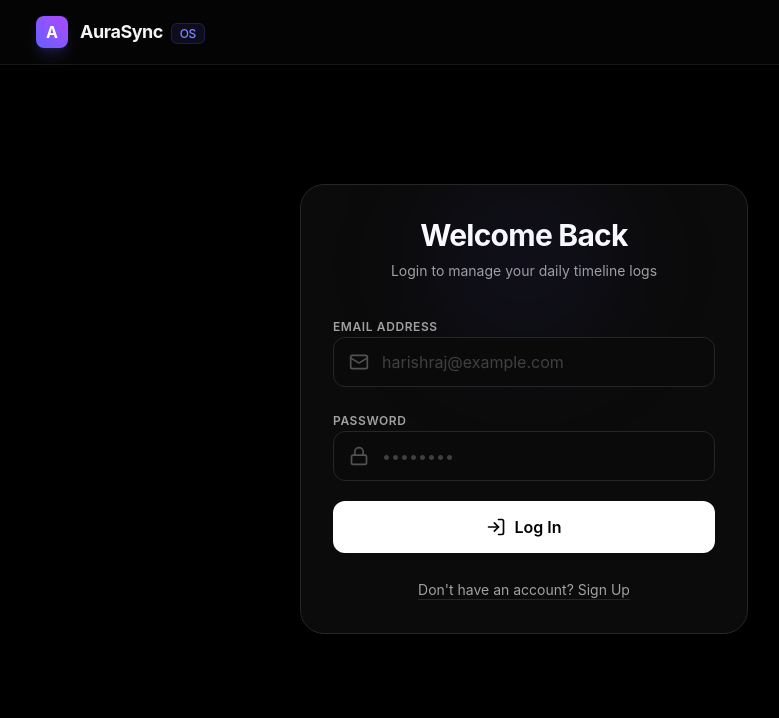
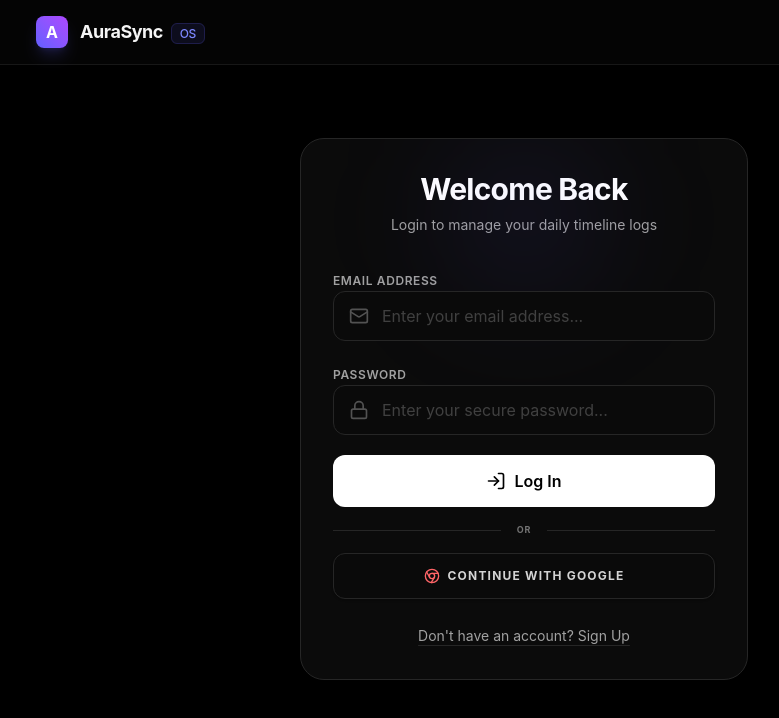
Before and after one commit to Harishraj006/AuraSync, a React (Vite) app in the folder client/: page / in a window 1280 px wide. Shown: the top 718 px of the page, without its empty margins (116-895 px from the left). Built offline with nearby package versions, Linux system fonts and the light colour scheme.

Commit message:
fix: updated login component target url endpoints and google auth integration layer

```diff
--- a/client/src/pages/Login.jsx
+++ b/client/src/pages/Login.jsx
@@ -1,7 +1,10 @@
 import { useState } from 'react';
 import { motion } from 'framer-motion';
-import { Mail, Lock, LogIn, UserPlus } from 'lucide-react';
+import { Mail, Lock, LogIn, UserPlus, Chrome } from 'lucide-react';
 import axios from 'axios';
+
+// Live Production Render Backend API Node Link
+const API_BASE_URL = "https://aurasync-backend-4o2n.onrender.com";
 
 export default function Login({ onLoginSuccess }) {
   const [isSignUp, setIsSignUp] = useState(false);
@@ -16,17 +19,26 @@ export default function Login({ onLoginSuccess }) {
 
     const endpoint = isSignUp ? '/api/auth/signup' : '/api/auth/login';
     try {
-      const response = await axios.post(`http://localhost:5000${endpoint}`, { email, password });
+      const response = await axios.post(`${API_BASE_URL}${endpoint}`, {
+        email: email.trim(),
+        password
+      });
       if (response.data.success) {
         // Logged in successfully, pass user data up
-        onLoginSuccess(response.data.user || response.data.session.user);
+        onLoginSuccess(response.data.user || response.data.session?.user);
       }
     } catch (error) {
-      console.error("Auth Error:", error);
-      alert(error.response?.data?.error || "Authentication failed!");
+      console.error("Auth Error Layer:", error);
+      alert(error.response?.data?.error || "Authentication matrix failed!");
     } finally {
       setLoading(false);
     }
+  };
+
+  // 🌟 GOOGLE AUTHENTICATION INTEGRATION ROUTER REDIRECTION
+  const handleGoogleLogin = () => {
+    // Supabase native direct cloud OAuth url redirection node
+    window.location.href = `https://your-supabase-project-id.supabase.co/auth/v1/authorize?provider=google&redirect_to=${window.location.origin}`;
   };
 
   return (
@@ -56,7 +68,7 @@ export default function Login({ onLoginSuccess }) {
                 type="email"
                 value={email}
                 onChange={(e) => setEmail(e.target.value)}
-                placeholder="harishraj@example.com"
+                placeholder="Enter your email address..."
                 className="w-full bg-neutral-950 border border-neutral-800 rounded-xl py-3 pl-12 pr-4 text-neutral-200 placeholder:text-neutral-700 focus:outline-none focus:ring-2 focus:ring-indigo-500/50 transition-all"
                 required
               />
@@ -71,7 +83,7 @@ export default function Login({ onLoginSuccess }) {
                 type="password"
                 value={password}
                 onChange={(e) => setPassword(e.target.value)}
-                placeholder="••••••••"
+                placeholder="Enter your secure password..."
                 className="w-full bg-neutral-950 border border-neutral-800 rounded-xl py-3 pl-12 pr-4 text-neutral-200 placeholder:text-neutral-700 focus:outline-none focus:ring-2 focus:ring-indigo-500/50 transition-all"
                 required
               />
@@ -93,6 +105,21 @@ export default function Login({ onLoginSuccess }) {
           </button>
         </form>
 
+        {/* 🌟 GOOGLE OAuth SPLITTER GRID ELEMENT */}
+        <div className="relative flex py-4 items-center">
+          <div className="flex-grow border-t border-neutral-800"></div>
+          <span className="flex-shrink mx-4 text-neutral-500 font-bold text-[9px] uppercase tracking-widest">OR</span>
+          <div className="flex-grow border-t border-neutral-800"></div>
+        </div>
+
+        {/* 🌟 PREMIUM NEOMORPHIC GOOGLE SIGN-IN WIDGET BUTTON */}
+        <button
+          onClick={handleGoogleLogin}
+          className="w-full py-3.5 flex items-center justify-center gap-2 bg-neutral-950/60 hover:bg-neutral-950 border border-neutral-800 hover:border-neutral-700 text-neutral-300 font-bold text-xs uppercase tracking-widest rounded-xl transition-all shadow-sm"
+        >
+          <Chrome className="w-4 h-4 text-red-400 animate-spin-slow" /> Continue with Google
+        </button>
+
         <div className="text-center mt-6">
           <button
             onClick={() => setIsSignUp(!isSignUp)}
--- a/package.json
+++ b/package.json
@@ -5,7 +5,7 @@
   "main": "index.js",
   "scripts": {
     "start": "node index.js",
-    "dev": "nodemon index.js"
+    "dev": "nodemon server/index.js"
   },
 
   "keywords": [],
```
